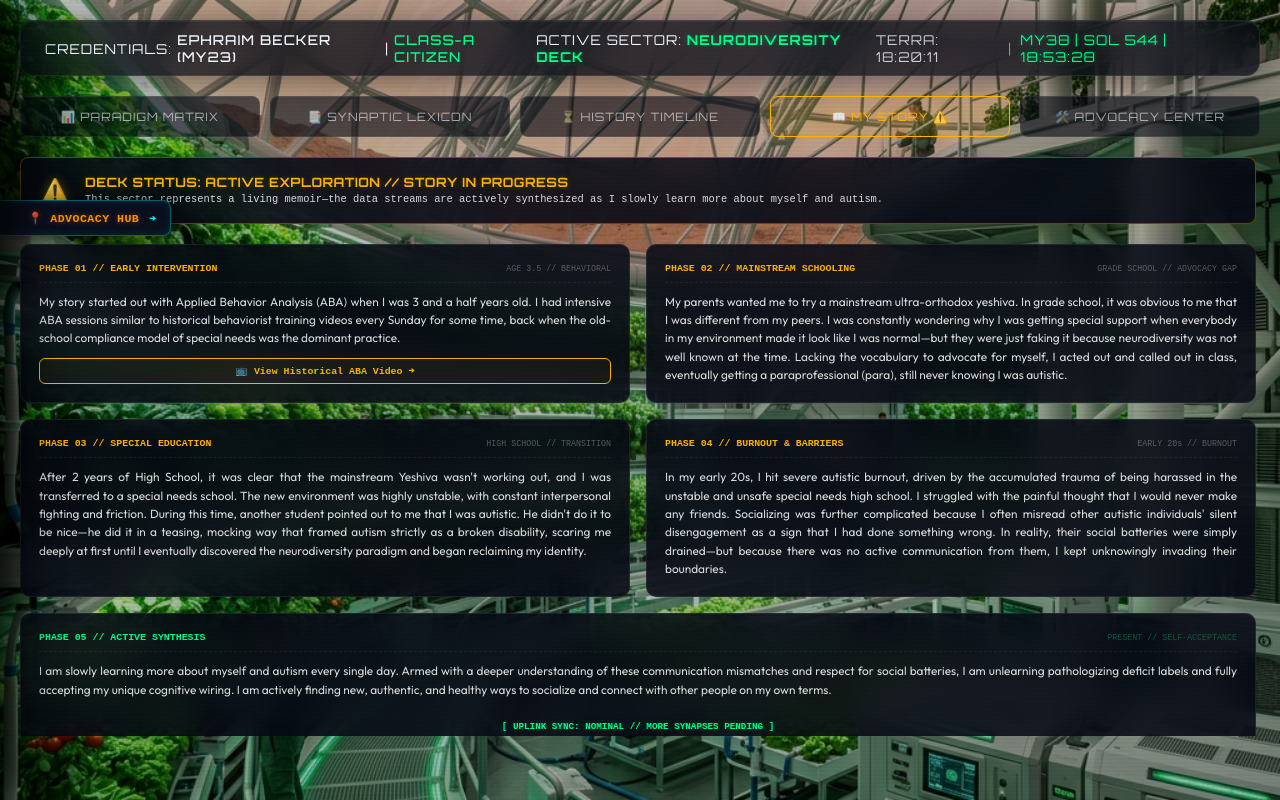
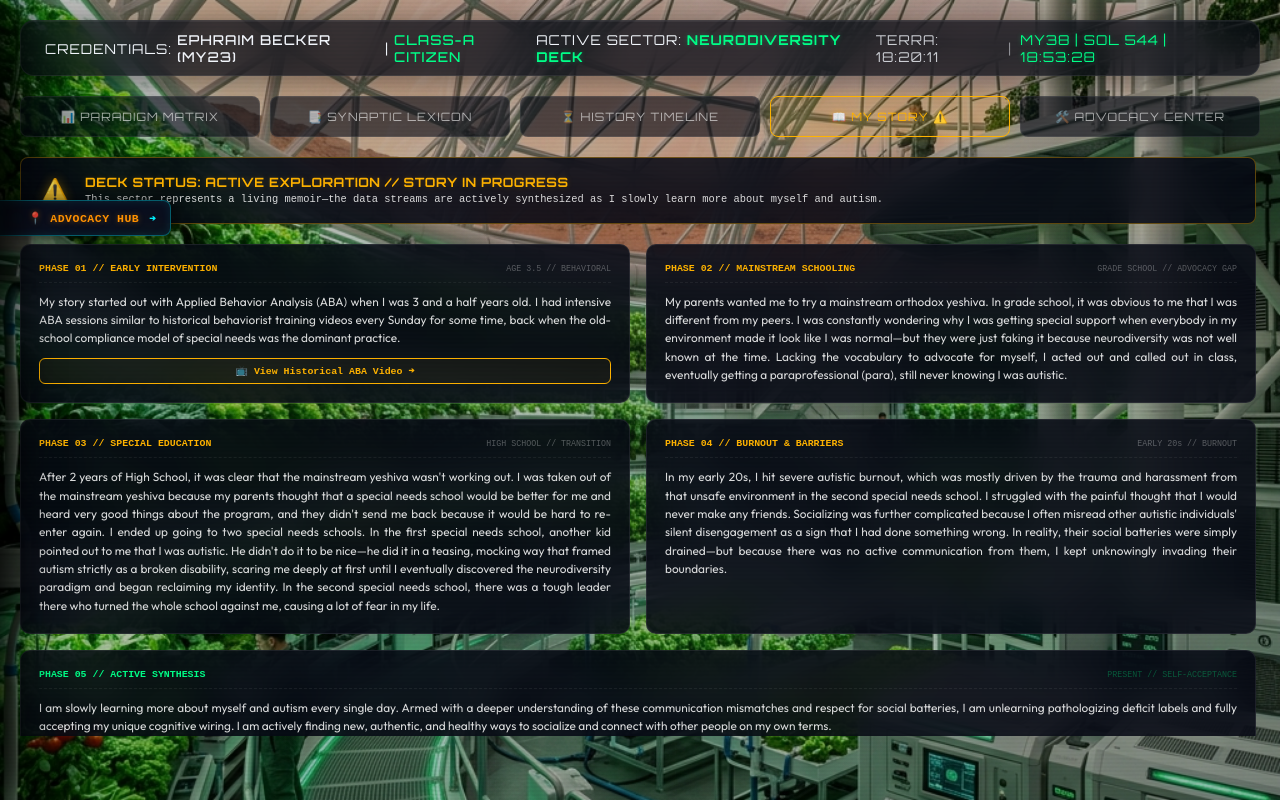
Before and after one commit to EphraimB/ephraim-becker-v3, a Next.js app: page /neurodiversity in a window 1280 px wide. Both pictures are taken after a click on the button "📖 MY STORY ⚠️". Built offline with nearby package versions, Linux system fonts and the light colour scheme.

Commit message:
feat: update personal story content for enhanced clarity and emotional impact

```diff
--- a/app/neurodiversity/page.js
+++ b/app/neurodiversity/page.js
@@ -1118,7 +1118,7 @@ export default function NeurodiversityAdvocacy() {
                         </span>
                       </div>
                       <p style={{ margin: 0, fontSize: '0.74rem', color: 'rgba(255,255,255,0.85)', lineHeight: '1.55', textAlign: 'justify' }}>
-                        My parents wanted me to try a mainstream ultra-orthodox yeshiva. In grade school, it was obvious to me that I was different from my peers. I was constantly wondering why I was getting special support when everybody in my environment made it look like I was normal—but they were just faking it because neurodiversity was not well known at the time. Lacking the vocabulary to advocate for myself, I acted out and called out in class, eventually getting a paraprofessional (para), still never knowing I was autistic.
+                        My parents wanted me to try a mainstream orthodox yeshiva. In grade school, it was obvious to me that I was different from my peers. I was constantly wondering why I was getting special support when everybody in my environment made it look like I was normal—but they were just faking it because neurodiversity was not well known at the time. Lacking the vocabulary to advocate for myself, I acted out and called out in class, eventually getting a paraprofessional (para), still never knowing I was autistic.
                       </p>
                     </div>
 
@@ -1133,7 +1133,7 @@ export default function NeurodiversityAdvocacy() {
                         </span>
                       </div>
                       <p style={{ margin: 0, fontSize: '0.74rem', color: 'rgba(255,255,255,0.85)', lineHeight: '1.55', textAlign: 'justify' }}>
-                        After 2 years of High School, it was clear that the mainstream Yeshiva wasn't working out, and I was transferred to a special needs school. The new environment was highly unstable, with constant interpersonal fighting and friction. During this time, another student pointed out to me that I was autistic. He didn't do it to be nice—he did it in a teasing, mocking way that framed autism strictly as a broken disability, scaring me deeply at first until I eventually discovered the neurodiversity paradigm and began reclaiming my identity.
+                        After 2 years of High School, it was clear that the mainstream yeshiva wasn't working out. I was taken out of the mainstream yeshiva because my parents thought that a special needs school would be better for me and heard very good things about the program, and they didn't send me back because it would be hard to re-enter again. I ended up going to two special needs schools. In the first special needs school, another kid pointed out to me that I was autistic. He didn't do it to be nice—he did it in a teasing, mocking way that framed autism strictly as a broken disability, scaring me deeply at first until I eventually discovered the neurodiversity paradigm and began reclaiming my identity. In the second special needs school, there was a tough leader there who turned the whole school against me, causing a lot of fear in my life.
                       </p>
                     </div>
 
@@ -1148,7 +1148,7 @@ export default function NeurodiversityAdvocacy() {
                         </span>
                       </div>
                       <p style={{ margin: 0, fontSize: '0.74rem', color: 'rgba(255,255,255,0.85)', lineHeight: '1.55', textAlign: 'justify' }}>
-                        In my early 20s, I hit severe autistic burnout, driven by the accumulated trauma of being harassed in the unstable and unsafe special needs high school. I struggled with the painful thought that I would never make any friends. Socializing was further complicated because I often misread other autistic individuals' silent disengagement as a sign that I had done something wrong. In reality, their social batteries were simply drained—but because there was no active communication from them, I kept unknowingly invading their boundaries.
+                        In my early 20s, I hit severe autistic burnout, which was mostly driven by the trauma and harassment from that unsafe environment in the second special needs school. I struggled with the painful thought that I would never make any friends. Socializing was further complicated because I often misread other autistic individuals' silent disengagement as a sign that I had done something wrong. In reality, their social batteries were simply drained—but because there was no active communication from them, I kept unknowingly invading their boundaries.
                       </p>
                     </div>
 
```
